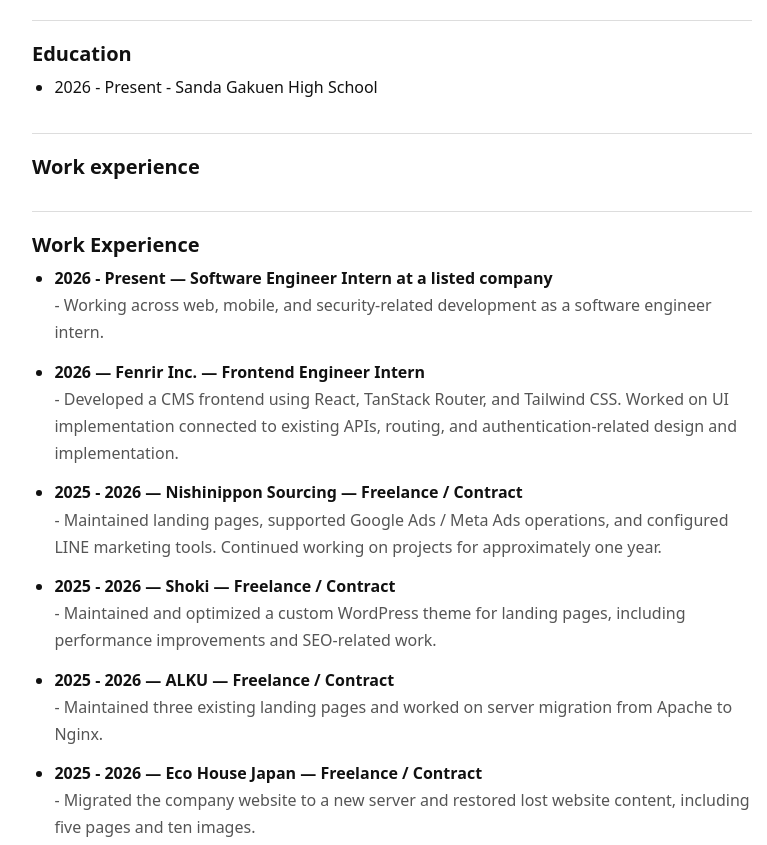
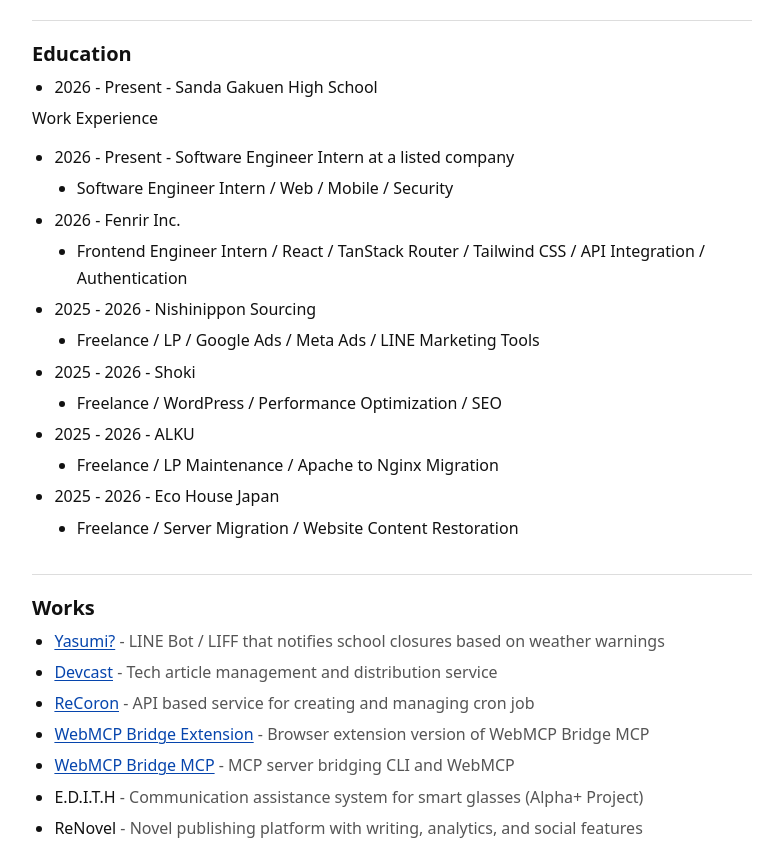
Before and after one commit to tanahiro2010/portfolio, an Astro site: page / in a window 1280 px wide. Shown: the part 580-1425 px from the top of the page, without its empty margins (248-1015 px from the left). Built offline with nearby package versions, Linux system fonts and the light colour scheme; Astro itself is replaced by a stand-in of ours.

Commit message:
docs: experienceを更新

```diff
--- a/src/data/home.md
+++ b/src/data/home.md
@@ -24,27 +24,20 @@
 
 - 2026 - Present - Sanda Gakuen High School
 
-## Work experience
+Work Experience
 
-## Work Experience
-
-- **2026 - Present — Software Engineer Intern at a listed company**
-  <span class="meta">- Working across web, mobile, and security-related development as a software engineer intern.</span>
-
-- **2026 — Fenrir Inc. — Frontend Engineer Intern**
-  <span class="meta">- Developed a CMS frontend using React, TanStack Router, and Tailwind CSS. Worked on UI implementation connected to existing APIs, routing, and authentication-related design and implementation.</span>
-
-- **2025 - 2026 — Nishinippon Sourcing — Freelance / Contract**
-  <span class="meta">- Maintained landing pages, supported Google Ads / Meta Ads operations, and configured LINE marketing tools. Continued working on projects for approximately one year.</span>
-
-- **2025 - 2026 — Shoki — Freelance / Contract**
-  <span class="meta">- Maintained and optimized a custom WordPress theme for landing pages, including performance improvements and SEO-related work.</span>
-
-- **2025 - 2026 — ALKU — Freelance / Contract**
-  <span class="meta">- Maintained three existing landing pages and worked on server migration from Apache to Nginx.</span>
-
-- **2025 - 2026 — Eco House Japan — Freelance / Contract**
-  <span class="meta">- Migrated the company website to a new server and restored lost website content, including five pages and ten images.</span>
+* 2026 - Present - Software Engineer Intern at a listed company
+    - Software Engineer Intern / Web / Mobile / Security
+* 2026 - Fenrir Inc.
+    - Frontend Engineer Intern / React / TanStack Router / Tailwind CSS / API Integration / Authentication
+* 2025 - 2026 - Nishinippon Sourcing
+    - Freelance / LP / Google Ads / Meta Ads / LINE Marketing Tools
+* 2025 - 2026 - Shoki
+    - Freelance / WordPress / Performance Optimization / SEO
+* 2025 - 2026 - ALKU
+    - Freelance / LP Maintenance / Apache to Nginx Migration
+* 2025 - 2026 - Eco House Japan
+    - Freelance / Server Migration / Website Content Restoration
 
 ## Works
 
```
